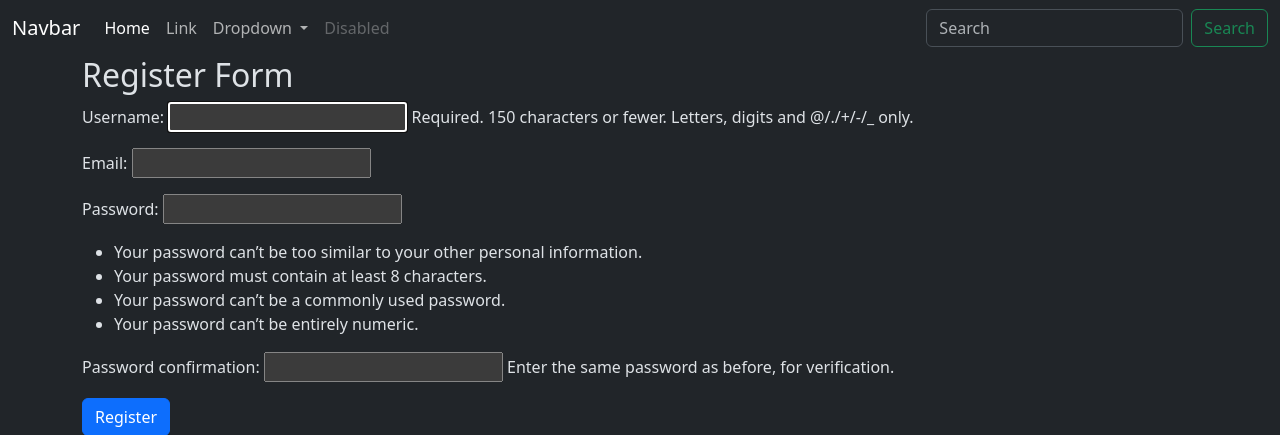
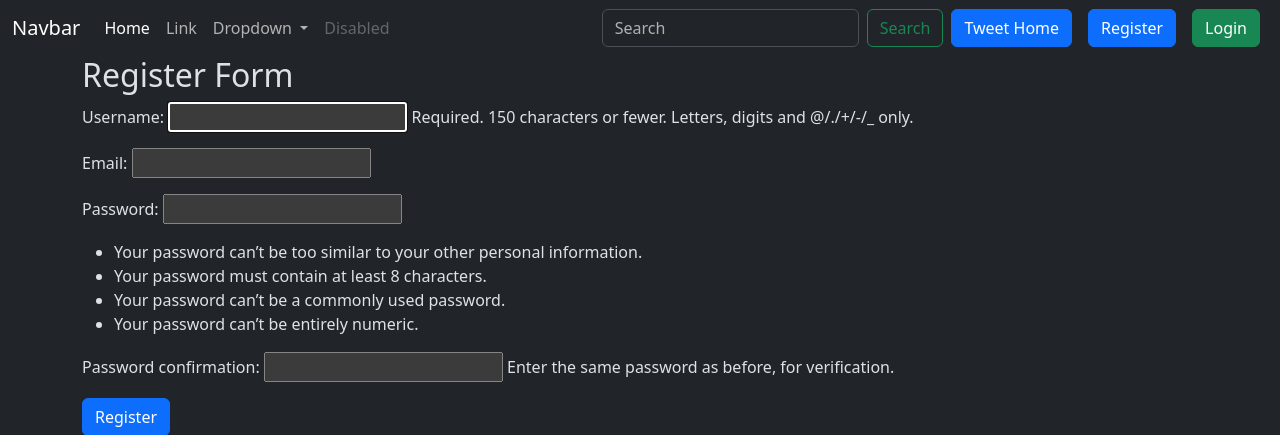
Before and after one commit to Wasid786/djangoProject, a Django app: page /tweet/register/ in a window 1280 px wide. Shown: the top 435 px of the page. Run offline with Django 5.2, Linux system fonts and the light colour scheme.

Commit message:
logout feature added

```diff
--- a/mark01/templates/layout.html
+++ b/mark01/templates/layout.html
@@ -44,6 +44,18 @@
         <input class="form-control me-2" type="search" placeholder="Search" aria-label="Search">
         <button class="btn btn-outline-success" type="submit">Search</button>
       </form>
+      <a href="{% url 'tweet_list' %}" class="btn btn-primary mx-2"> Tweet Home</a>
+      {% if user.is_authenticated %}
+      <form method="post" action="{% url 'logout' %}">
+        {% csrf_token %}
+        <button class="btn btn-danger" type="submit">Logout</button>
+      </form>
+      {% else %}
+      <a href="{% url 'register'%}" class="btn btn-primary mx-2"> Register  </a>
+      <a href="{% url 'login'%}" class="btn btn-success mx-2"> Login  </a>
+
+      {% endif %}
+
     </div>
   </div>
 </nav>
```
Also changed, not shown: mark01/db.sqlite3, mark01/media/photos/spiderman_drawing.jpg (added).
